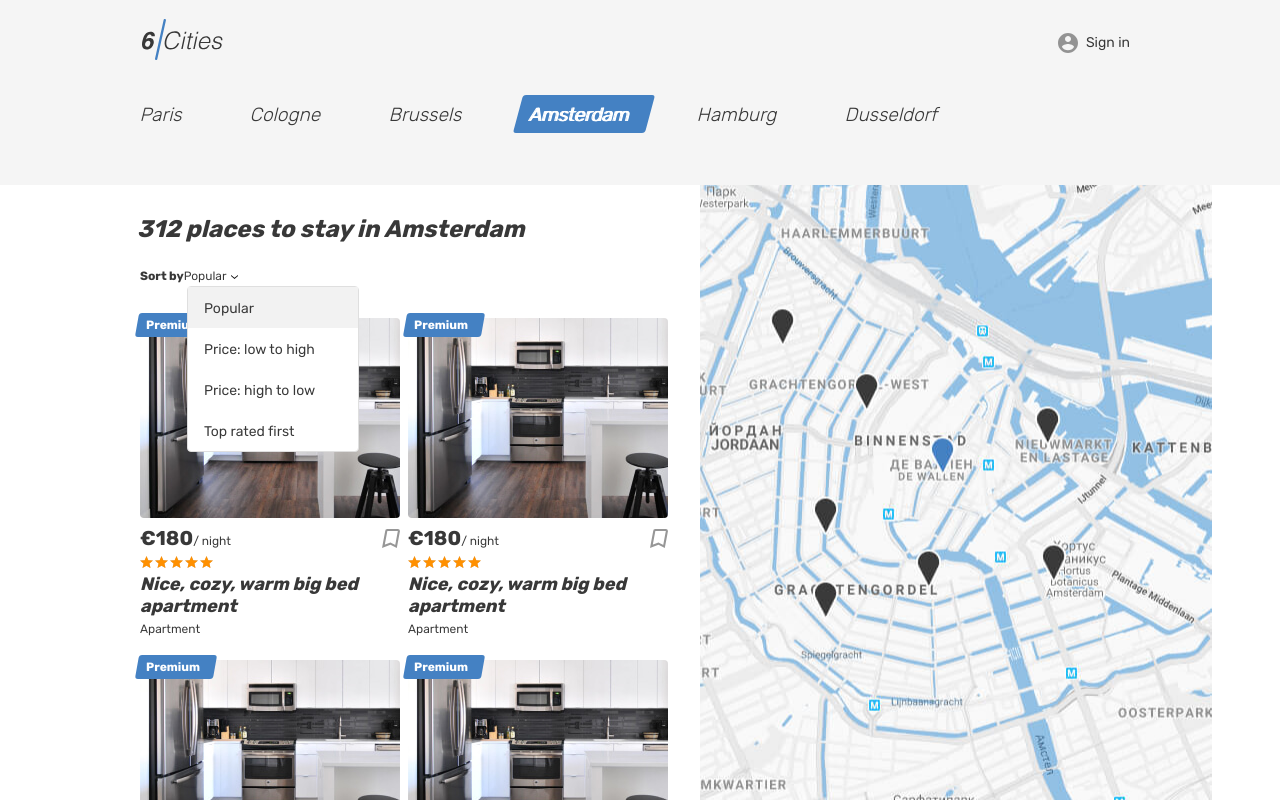
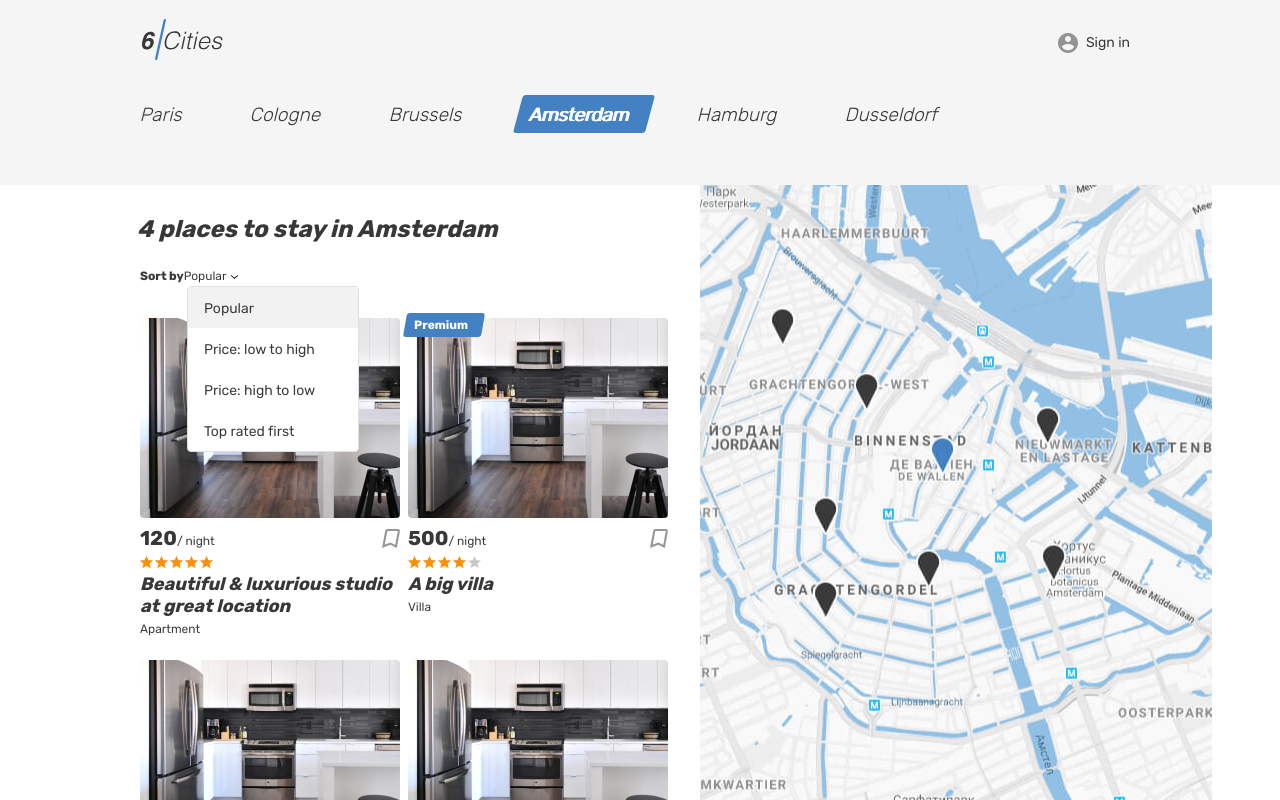
Before and after one commit to Macspark/react-six-cities, a React (Create React App) app in the folder project/: page / in a window 1280 px wide. Built offline with nearby package versions, Linux system fonts and the light colour scheme.

Commit message:
Добавил моки и сделал отрисовку предложений на главной

```diff
--- a/project/src/components/app/app.tsx
+++ b/project/src/components/app/app.tsx
@@ -9,18 +9,19 @@ import MainScreen from '../../pages/main/main';
 import PropertyScreen from '../../pages/property/property';
 //import PropertyNotLoggedScreen from '../../pages/property-not-logged/property-not-logged';
 import NotFoundScreen from '../../pages/not-found/not-found';
+import {Offer} from '../../types/offer';
 
 type AppProps = {
-  offersCount: number;
+  offers: Offer[];
 }
 
-function App({offersCount}: AppProps): JSX.Element {
+function App({offers}: AppProps): JSX.Element {
   return (
     <BrowserRouter>
       <Routes>
         <Route
           path={AppRoute.Root}
-          element={<MainScreen offersCount={offersCount} />}
+          element={<MainScreen offers={offers} />}
         />
         <Route
           path={AppRoute.Offer}
--- a/project/src/components/card/card.tsx
+++ b/project/src/components/card/card.tsx
@@ -1,9 +1,20 @@
-function HomeScreen(): JSX.Element {
+import {Offer} from '../../types/offer';
+
+type CardProps = {
+  offer: Offer;
+}
+
+function Card({offer}: CardProps): JSX.Element {
+  const ratingWidth = `${Math.round(offer.rating) * 20}%`;
+
   return (
-    <article className="cities__card place-card">
-      <div className="place-card__mark">
-        <span>Premium</span>
-      </div>
+    <>
+      {
+        offer.isPremium &&
+        <div className="place-card__mark">
+          <span>Premium</span>
+        </div>
+      }
       <div className="cities__image-wrapper place-card__image-wrapper">
         <a href="/#">
           <img className="place-card__image" src="img/apartment-03.jpg" width={260} height={200} alt="" />
@@ -12,7 +23,7 @@ function HomeScreen(): JSX.Element {
       <div className="place-card__info">
         <div className="place-card__price-wrapper">
           <div className="place-card__price">
-            <b className="place-card__price-value">€180</b>
+            <b className="place-card__price-value">{offer.price}</b>
             <span className="place-card__price-text">/&nbsp;night</span>
           </div>
           <button className="place-card__bookmark-button button" type="button">
@@ -24,17 +35,17 @@ function HomeScreen(): JSX.Element {
         </div>
         <div className="place-card__rating rating">
           <div className="place-card__stars rating__stars">
-            <span style={{width: '100%'}} />
+            <span style={{width: ratingWidth}} />
             <span className="visually-hidden">Rating</span>
           </div>
         </div>
         <h2 className="place-card__name">
-          <a href="/#">Nice, cozy, warm big bed apartment</a>
+          <a href="/#">{offer.title}</a>
         </h2>
-        <p className="place-card__type">Apartment</p>
+        <p className="place-card__type">{offer.type}</p>
       </div>
-    </article>
+    </>
   );
 }
 
-export default HomeScreen;
+export default Card;
--- /dev/null
+++ b/project/src/components/cards-list/cards-list.tsx
@@ -0,0 +1,35 @@
+import {Offer} from '../../types/offer';
+import Card from '../card/card';
+import {useState} from 'react';
+
+type CardsListProps = {
+  offers: Offer[];
+}
+
+function CardsList({offers}: CardsListProps): JSX.Element {
+  const [activeOffer, setActiveOffer] = useState({});
+
+  const mouseOverHandler = (offer: Offer) => {
+    if (activeOffer === offer) {
+      return;
+    }
+    setActiveOffer(offer);
+  };
+
+  return (
+    <div className="cities__places-list places__list tabs__content">
+      {
+        offers
+          .map((offer) => (
+            <article onMouseOver={() => mouseOverHandler(offer)} key={offer.id} className="cities__card place-card">
+              <Card
+                offer={offer}
+              />
+            </article>
+          ))
+      }
+    </div>
+  );
+}
+
+export default CardsList;
--- a/project/src/index.tsx
+++ b/project/src/index.tsx
@@ -1,10 +1,7 @@
 import React from 'react';
 import ReactDOM from 'react-dom/client';
 import App from './components/app/app';
-
-const Setting = {
-  OFFERS_COUNT: 5,
-};
+import {offers} from './mocks/offers';
 
 const root = ReactDOM.createRoot(
   document.getElementById('root') as HTMLElement,
@@ -13,7 +10,7 @@ const root = ReactDOM.createRoot(
 root.render(
   <React.StrictMode>
     <App
-      offersCount={Setting.OFFERS_COUNT}
+      offers={offers}
     />
   </React.StrictMode>,
 );
--- /dev/null
+++ b/project/src/mocks/offers.ts
@@ -0,0 +1,156 @@
+import {Offer} from '../types/offer';
+
+export const offers: Offer[] = [
+  {
+    'id': 1,
+    'images': [
+      'img/1.png'
+    ],
+    'isPremium': false,
+    'previewImage': 'img/1.png',
+    'price': 120,
+    'rating': 4.5,
+    'title': 'Beautiful & luxurious studio at great location',
+    'type': 'Apartment',
+    'bedrooms': 3,
+    'city': {
+      'location': {
+        'latitude': 52.370216,
+        'longitude': 4.895168,
+        'zoom': 10
+      },
+      'name': 'Amsterdam'
+    },
+    'description': 'A quiet cozy and picturesque that hides behind a a river by the unique lightness of Amsterdam.',
+    'goods': [
+      'Heating'
+    ],
+    'host': {
+      'avatarUrl': 'img/1.png',
+      'id': 3,
+      'isPro': true,
+      'name': 'Angelina'
+    },
+    'isFavorite': true,
+    'location': {
+      'latitude': 52.35514938496378,
+      'longitude': 4.673877537499948,
+      'zoom': 8
+    },
+    'maxAdults': 4,
+  },
+  {
+    'id': 2,
+    'images': [
+      'img/1.png'
+    ],
+    'isPremium': true,
+    'previewImage': 'img/2.png',
+    'price': 500,
+    'rating': 3.7,
+    'title': 'A big villa',
+    'type': 'Villa',
+    'bedrooms': 3,
+    'city': {
+      'location': {
+        'latitude': 52.370216,
+        'longitude': 4.895168,
+        'zoom': 10
+      },
+      'name': 'Amsterdam'
+    },
+    'description': 'desc 2',
+    'goods': [
+      'Heating'
+    ],
+    'host': {
+      'avatarUrl': 'img/1.png',
+      'id': 3,
+      'isPro': true,
+      'name': 'Angelina'
+    },
+    'isFavorite': true,
+    'location': {
+      'latitude': 52.35514938496378,
+      'longitude': 4.673877537499948,
+      'zoom': 8
+    },
+    'maxAdults': 4,
+  },
+  {
+    'id': 3,
+    'images': [
+      'img/1.png'
+    ],
+    'isPremium': false,
+    'previewImage': 'img/3.png',
+    'price': 150,
+    'rating': 3.4,
+    'title': 'Apartment 2',
+    'type': 'Apartment',
+    'bedrooms': 3,
+    'city': {
+      'location': {
+        'latitude': 52.370216,
+        'longitude': 4.895168,
+        'zoom': 10
+      },
+      'name': 'Amsterdam'
+    },
+    'description': 'desc 3',
+    'goods': [
+      'Heating'
+    ],
+    'host': {
+      'avatarUrl': 'img/1.png',
+      'id': 3,
+      'isPro': true,
+      'name': 'Angelina'
+    },
+    'isFavorite': true,
+    'location': {
+      'latitude': 52.35514938496378,
+      'longitude': 4.673877537499948,
+      'zoom': 8
+    },
+    'maxAdults': 4,
+  },
+  {
+    'id': 4,
+    'images': [
+      'img/1.png'
+    ],
+    'isPremium': false,
+    'previewImage': 'img/4.png',
+    'price': 50,
+    'rating': 4.2,
+    'title': 'Another apartment',
+    'type': 'Apartment',
+    'bedrooms': 3,
+    'city': {
+      'location': {
+        'latitude': 52.370216,
+        'longitude': 4.895168,
+        'zoom': 10
+      },
+      'name': 'Amsterdam'
+    },
+    'description': 'desc 4',
+    'goods': [
+      'Heating'
+    ],
+    'host': {
+      'avatarUrl': 'img/1.png',
+      'id': 3,
+      'isPro': true,
+      'name': 'Angelina'
+    },
+    'isFavorite': true,
+    'location': {
+      'latitude': 52.35514938496378,
+      'longitude': 4.673877537499948,
+      'zoom': 8
+    },
+    'maxAdults': 4,
+  },
+];
--- a/project/src/pages/main/main.tsx
+++ b/project/src/pages/main/main.tsx
@@ -1,11 +1,14 @@
 import Header from '../../components/header/header';
-import Card from '../../components/card/card';
+import CardsList from '../../components/cards-list/cards-list';
+import {Offer} from '../../types/offer';
 
 type MainScreenProps = {
-  offersCount: number;
+  offers: Offer[];
 }
 
-function MainScreen({offersCount}: MainScreenProps): JSX.Element {
+function MainScreen({offers}: MainScreenProps): JSX.Element {
+  const offerCount = offers.length;
+
   return (
     <>
       <div style={{display: 'none'}}>
@@ -55,7 +58,7 @@ function MainScreen({offersCount}: MainScreenProps): JSX.Element {
             <div className="cities__places-container container">
               <section className="cities__places places">
                 <h2 className="visually-hidden">Places</h2>
-                <b className="places__found">312 places to stay in Amsterdam</b>
+                <b className="places__found">{offerCount} places to stay in Amsterdam</b>
                 <form className="places__sorting" action="#" method="get">
                   <span className="places__sorting-caption">Sort by</span>
                   <span className="places__sorting-type" tabIndex={0}>
@@ -71,16 +74,9 @@ function MainScreen({offersCount}: MainScreenProps): JSX.Element {
                     <li className="places__option" tabIndex={0}>Top rated first</li>
                   </ul>
                 </form>
-                <div className="cities__places-list places__list tabs__content">
-                  {
-                    Array.from(Array(offersCount).keys())
-                      .map((item) => (
-                        <Card
-                          key={item}
-                        />
-                      ))
-                  }
-                </div>
+                <CardsList
+                  offers={offers}
+                />
               </section>
               <div className="cities__right-section">
                 <section className="cities__map map" />
--- /dev/null
+++ b/project/src/types/offer.ts
@@ -0,0 +1,36 @@
+export type OfferHost = {
+  "avatarUrl": string,
+  "id": number,
+  "isPro": boolean,
+  "name": string,
+};
+
+export type OfferLocation = {
+  "latitude": number,
+  "longitude": number,
+  "zoom": number,
+};
+
+export type OfferCity = {
+  "location": OfferLocation,
+  "name": string,
+};
+
+export type Offer = {
+  "id": number,
+  "images": string[],
+  "isPremium": boolean,
+  "previewImage": string,
+  "price": number,
+  "rating": number,
+  "title": string,
+  "type": string,
+  "bedrooms": number,
+  "city": OfferCity,
+  "description": string,
+  "goods": string[],
+  "host": OfferHost,
+  "isFavorite": boolean,
+  "location": OfferLocation,
+  "maxAdults": number,
+};
```
